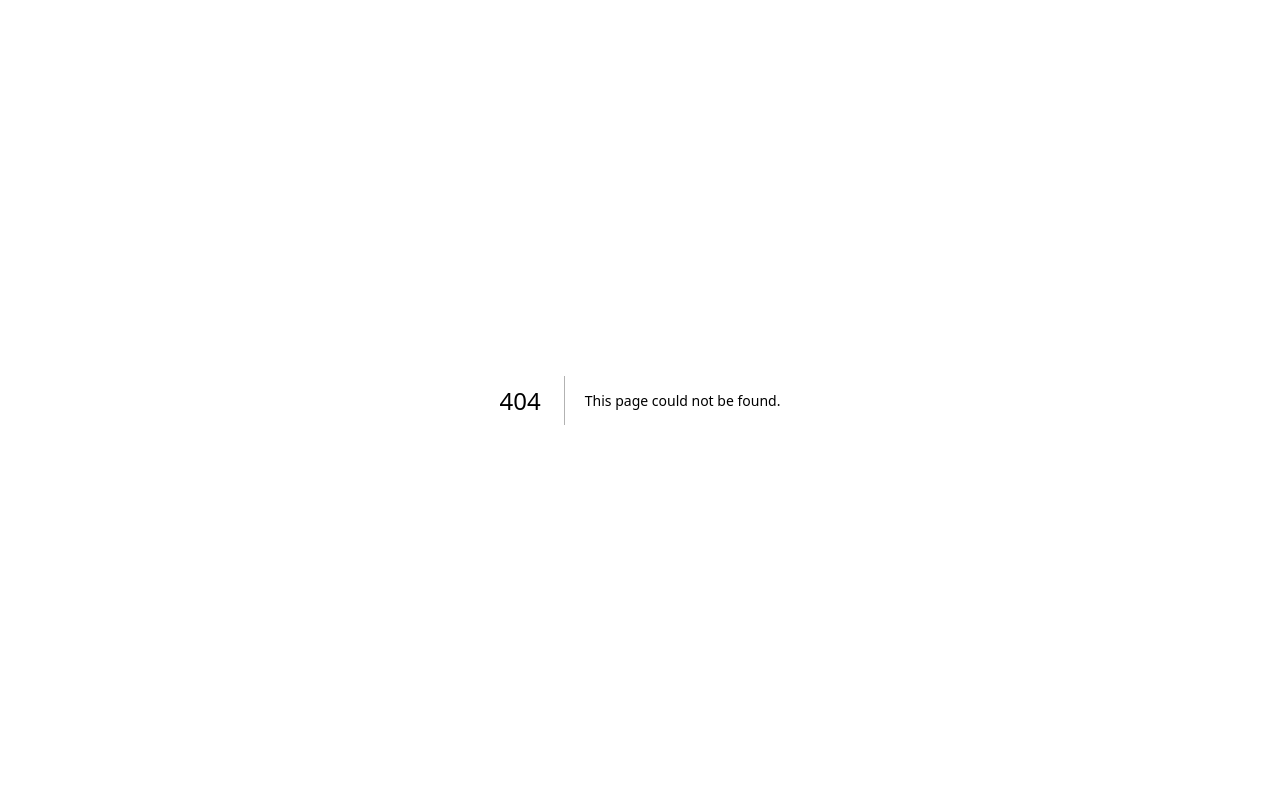
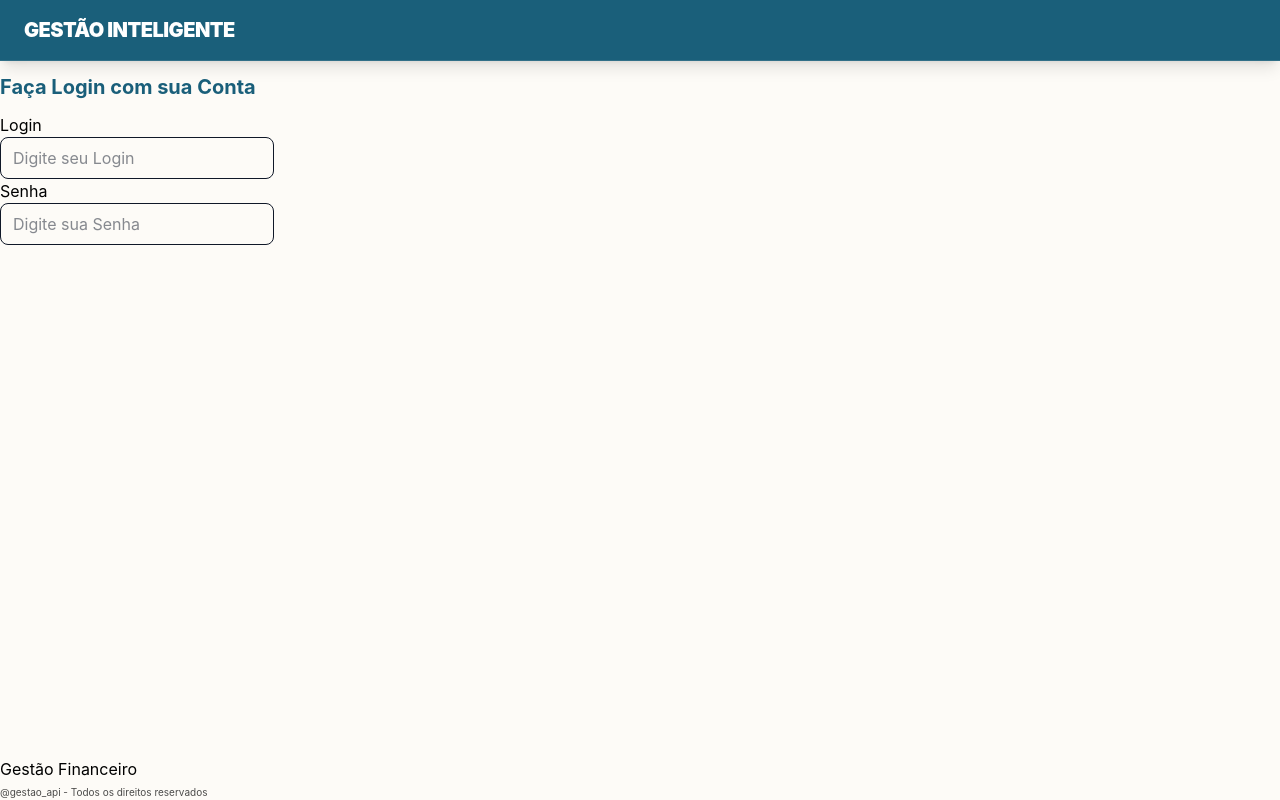
Before and after one commit to MaxBr221/gestao_front, a Next.js app: page /login in a window 1280 px wide. Before the commit this address had no page. Built offline with nearby package versions, Linux system fonts and the light colour scheme.

Commit message:
refactor - ajustando page de login

```diff
--- a/package.json
+++ b/package.json
@@ -3,7 +3,7 @@
   "version": "0.1.0",
   "private": true,
   "scripts": {
-    "dev": "next dev",
+    "dev": "next dev --webpack",
     "build": "next build",
     "start": "next start",
     "lint": "next lint"
@@ -14,6 +14,7 @@
     "@types/react-dom": "19.2.3",
     "autoprefixer": "10.5.4",
     "axios": "^1.19.0",
+    "formik": "^2.4.9",
     "jwt-decode": "^4.0.0",
     "next": "16.2.10",
     "postcss": "8.5.19",
--- a/src/app/components/Header.tsx
+++ b/src/app/components/Header.tsx
@@ -2,8 +2,8 @@ import React from "react";
 
 export const Header: React.FC = () =>{
     return(
-        <header>
-            <div className="flex items-center gap-3 ">
+        <header className="bg-[#1A5F7A] text-white shadow-lg border-b border-white/10 relative z-50">
+            <div className="container mx-auto flex justify-between items-center px-6 py-4">
                 <h1 className="text-xl font-black tracking-tight uppercase">Gestão Inteligente</h1>
             </div>
         </header>
--- a/src/app/globals.css
+++ b/src/app/globals.css
@@ -1,6 +1,4 @@
-@tailwind base;
-@tailwind components;
-@tailwind utilities;
+@import "tailwindcss";
 
 :root {
   --foreground-rgb: 0, 0, 0;
--- a/src/app/hooks/userAuth.ts
+++ b/src/app/hooks/userAuth.ts
@@ -1,4 +1,4 @@
-import { propAuthentication } from "@/app/resources/axios.ts/authService";
+import { propAuthentication } from "../resources/axios.ts/authService";
 
 export function userAuth() {
 
--- /dev/null
+++ b/src/app/login/page.tsx
@@ -0,0 +1,84 @@
+'use client'
+import { propAuth } from "../resources/proprietario/proprietario.auth";
+import { Template } from "../components/Template";
+import { InputText } from "../components/InputText";
+import { LoginForm, validationScheme } from "../resources/axios.ts/formScheme";
+import { userAuth } from "../hooks/userAuth";
+import { ProprietarioSessaoToken } from "../resources/proprietario/proprietario.resources";
+import { useState } from "react";
+import { useFormik } from "formik";
+import { useRouter } from 'next/navigation';
+
+
+export default function LoginPage() {
+    const auth = userAuth();
+    const propAuthentication = propAuth();
+    const router = useRouter();
+    const {values, handleChange, handleSubmit, errors, resetForm} = useFormik< LoginForm >({
+        initialValues:{
+            login: '',
+            senha: ''
+        },
+        validationSchema: validationScheme,
+        onSubmit: onSubmit
+    });
+
+
+
+    async function onSubmit(form: LoginForm) {
+         try {
+          const acesso: ProprietarioSessaoToken = await auth.login(form.login, form.senha)
+          if(!acesso){
+            throw new Error("Acesso não permitido!");
+          }
+          propAuthentication.setUserSession(acesso)
+          router.push("/painel");
+          console.log("Chegando na page painel!");
+
+        } catch (error) {
+            console.error(error);
+        }
+    }
+
+
+
+
+    return(
+        <Template>
+            <div>
+                <div className ="py-3">
+                    <h2  className ="font-bold text-xl text-[#1A5F7A]">
+                        Faça Login com sua Conta
+                    </h2>
+                </div>
+                <div>
+                    <form>
+                        <label>Login</label>
+                        <div>
+                             <InputText
+                                id="login"
+                                name="login"
+                                value={values.login}
+                                onChange={handleChange}
+                                placeholder="Digite seu Login"
+                                />
+                        </div>
+                        <label>Senha</label>
+                        <div>
+                            <InputText
+                                id="senha"
+                                name="senha"
+                                value={values.senha}
+                                onChange={handleChange}
+                                placeholder="Digite sua Senha"/>
+                        </div>
+
+                    </form>
+                </div>
+            </div>
+
+        </Template>
+    )
+
+
+}
--- a/src/app/pages/login/page.tsx
+++ /dev/null
@@ -1,68 +0,0 @@
-'use client'
-import {propAuth} from "@/app/resources/proprietario/proprietario.auth"
-import { Template } from "@/app/components/Template";
-import { InputText } from "@/app/components/InputText";
-import { LoginForm, validationScheme } from "@/app/resources/axios.ts/formScheme";
-import { userAuth } from "@/app/hooks/userAuth";
-import { useState } from "react";
-
-export default function LoginPage() {
-    const auth = userAuth();
-    const {values, handleChange, handleSubmit, errors, resetForm} = useFormik< LoginForm >({
-        initialValues:{
-            login: '',
-            senha: ''
-        },
-        validationSchema: validationScheme,
-        onSubmit: onSubmit
-    })
-
-
-
-    async function onSubmit(form: LoginForm) {
-         try {
-
-            const credencial = await auth.login(form.login, form.senha);
-
-        } catch (error) {
-            console.error(error);
-        }
-    }
-
-
-
-
-    return(
-        <Template>
-            <div>
-                <div  className ="py-3">
-                    <h2  className ="font-bold text-xl text-[#1A5F7A]">
-                        Faça Login com sua Conta
-                    </h2>
-                </div>
-                <div>
-                    <form>
-                        <label>Login</label>
-                        <div>
-                             <InputText
-                                id="login"
-                                name="login"
-                                value={values.login}
-                                onChange={handleChange}
-                                placeholder="Digite seu Login"
-                                />
-                        </div>
-                    </form>
-                </div>
-            </div>
-
-        </Template>
-    )
-
-
-}
-
-
-function useFormik<T>(arg0: { initialValues: { login: string; senha: string; }; validationSchema: any; onSubmit: (form: LoginForm) => Promise<void>; }): { values: any; handleChange: any; handleSubmit: any; errors: any; resetForm: any; } {
-    throw new Error("Function not implemented.");
-}
```
Also changed, not shown: src/app/components/Button.tsx (added), src/app/proprietario/page.tsx (deleted), 1 other file (tests, documents, lock files or other folders).
